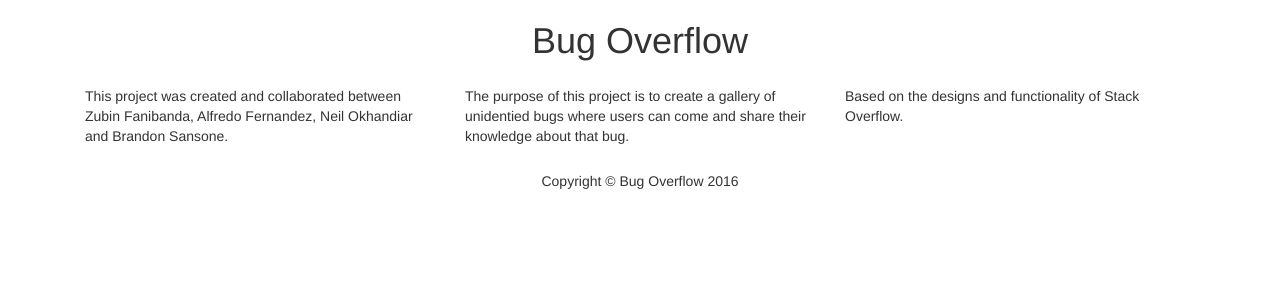
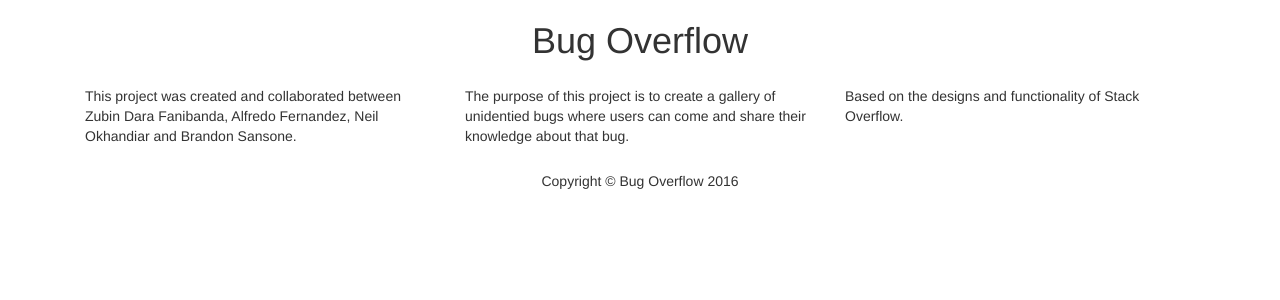
Before and after one commit to ITMT-430/team-1-bugoverflow, a Flask app: page /about in a window 1280 px wide. Shown: the part 331-631 px from the top of the page. Run offline with Flask 2, Linux system fonts and the light colour scheme; parts of the project's set-up code (start-up, migrations or seed data) failed here and were passed over; some libraries are stand-ins or nearby versions.

Commit message:
changed info

```diff
--- a/flask/templates/about.html
+++ b/flask/templates/about.html
@@ -23,7 +23,7 @@
             </div>
             <div class="col-lg-4">
                 <p id="about-text1">
-                    This project was created and collaborated between Zubin Fanibanda, Alfredo Fernandez, Neil Okhandiar and Brandon Sansone.
+                    This project was created and collaborated between Zubin Dara Fanibanda, Alfredo Fernandez, Neil Okhandiar and Brandon Sansone.
                 </p>
             </div>
             <div class="col-lg-4">
```
